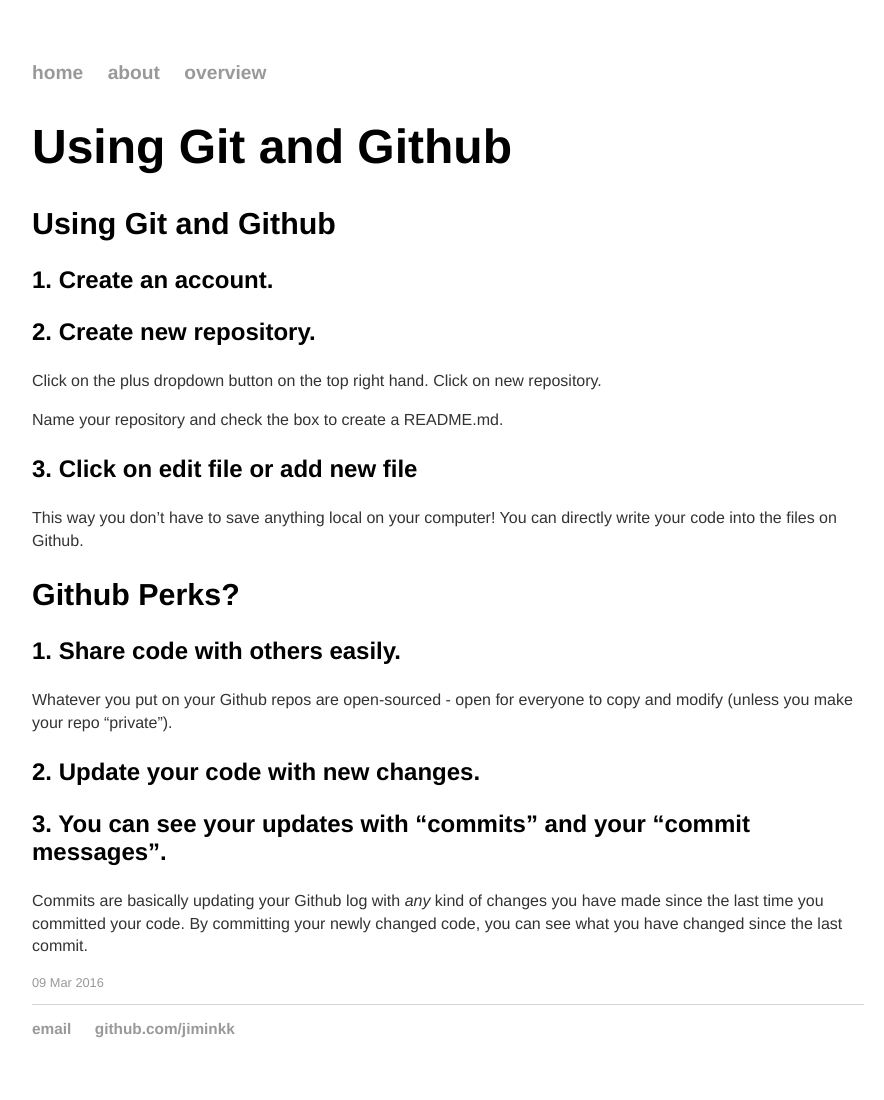
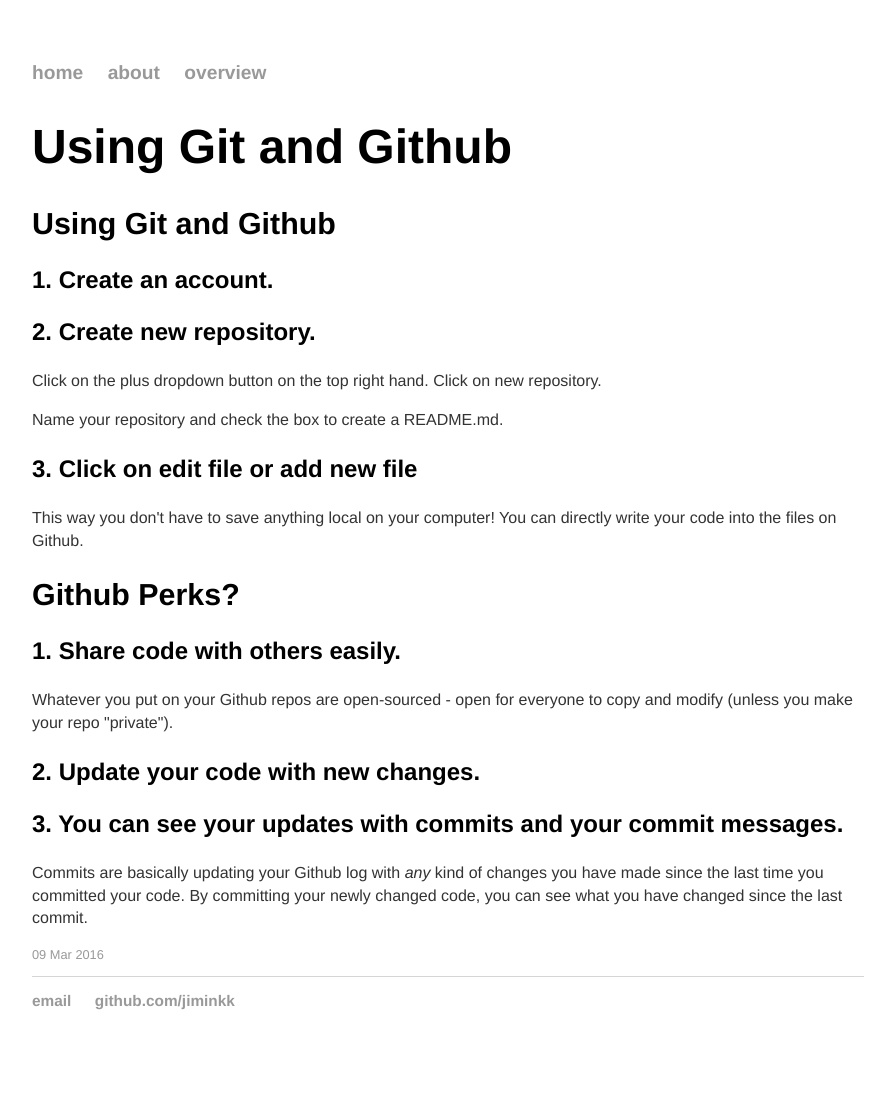
Before and after one commit to jiminkk/gwc-curriculum, a Jekyll site: the page built from _posts/2016-03-09-git.md, in a window 1280 px wide. Shown: the whole page, without its empty margins (192-1076 px from the left). Built offline with Jekyll 4.4.1, drawn with Linux system fonts in a browser that asks for light colours; after the commit the page ends 1072 px from its top, so only the background shows below that.

```diff
--- a/_posts/2016-03-09-git.md
+++ b/_posts/2016-03-09-git.md
@@ -16,17 +16,17 @@
 
 ### 3. Click on edit file or add new file
 
-This way you don't have to save anything local on your computer! You can directly write your code into the files on Github.
+This way you don\'t have to save anything local on your computer! You can directly write your code into the files on Github.
 
 ## Github Perks?
 
 ### 1. Share code with others easily.
 
-Whatever you put on your Github repos are open-sourced - open for everyone to copy and modify (unless you make your repo "private").
+Whatever you put on your Github repos are open-sourced - open for everyone to copy and modify (unless you make your repo \"private\").
 
 ### 2. Update your code with new changes.
 
-### 3. You can see your updates with "commits" and your "commit messages".
+### 3. You can see your updates with commits and your commit messages.
 
 Commits are basically updating your Github log with *any* kind of changes you have made since the last time you committed your code.
 By committing your newly changed code, you can see what you have changed since the last commit.
--- a/about/index.html
+++ b/about/index.html
@@ -6,4 +6,5 @@
 <h1>{{ page.title }}</h1>
 <div class="posts">
 	<p>Jasmine Kim</p>
+	<p>This blog is dedicated to my own curriculum of JS for Girls Who Code.</p>
 </div>
```
Also changed, not shown: _posts/2016-03-03-midreview.md (added, +7 -0 lines), _posts/2016-04-21-personal-web.md (added, +7 -0 lines), _posts/2016-05-12-last-session.md (added, +7 -0 lines), _layouts/default.html (line endings or trailing spaces).
